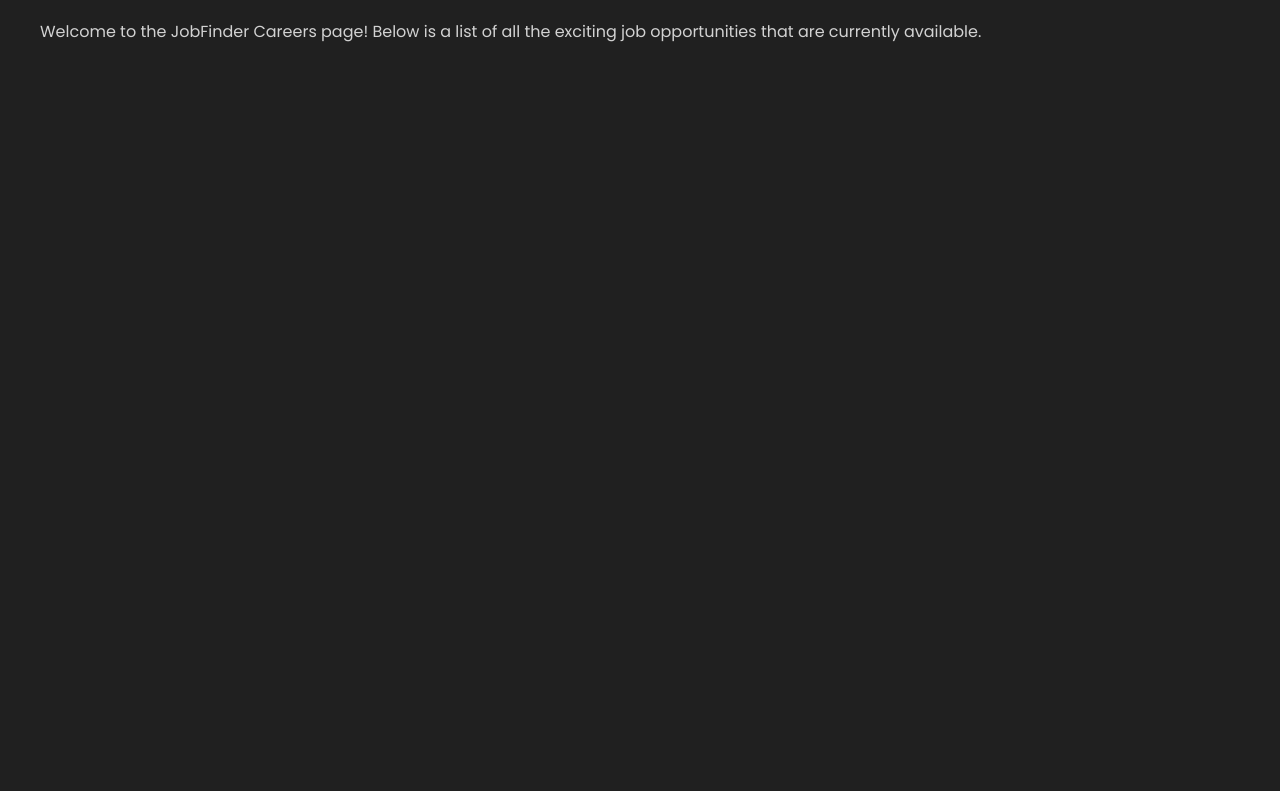
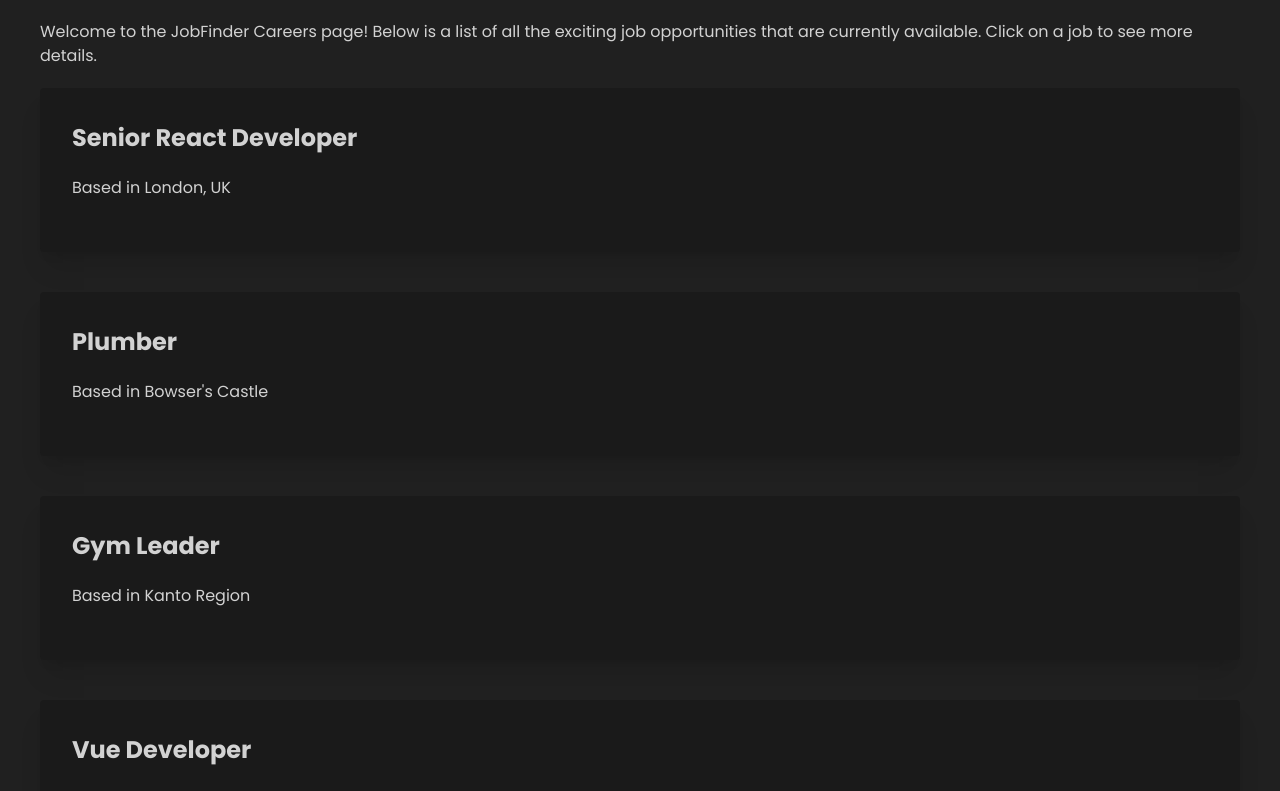
Before and after one commit to michaeleii/jobfinder, a React (Vite) app: page /careers in a window 1280 px wide. Shown: the part 200-991 px from the top of the page. Before the commit the page ends 800 px from the top, so only its background shows below. Built offline with nearby package versions, Linux system fonts and the light colour scheme; data requests are answered from the project's data file.

Commit message:
Add careers page and individual career page

```diff
--- a/data/db.json
+++ b/data/db.json
@@ -4,43 +4,50 @@
 			"id": 1,
 			"title": "Senior React Developer",
 			"salary": 50000,
-			"location": "London, UK"
+			"location": "London, UK",
+			"details": "As a Senior React Developer, you will be responsible for leading the development of complex web applications using React, Redux and other front-end technologies. You will work closely with designers, project managers and other developers to deliver high-quality software solutions."
 		},
 		{
 			"id": 2,
 			"title": "Plumber",
 			"salary": 40000,
-			"location": "Bowser's Castle"
+			"location": "Bowser's Castle",
+			"details": "As a Plumber, you will be responsible for installing, repairing and maintaining plumbing systems in residential and commercial buildings. You will work with a variety of tools and equipment to identify and fix plumbing problems and ensure that the systems are functioning properly."
 		},
 		{
 			"id": 3,
 			"title": "Gym Leader",
 			"salary": 75000,
-			"location": "Kanto Region"
+			"location": "Kanto Region",
+			"details": "As a Gym Leader, you will be responsible for designing and leading challenging Pokemon battles for trainers who visit your gym. You will use your knowledge of Pokemon types, moves and strategies to create unique and exciting battles that test the skills of the trainers who challenge you."
 		},
 		{
 			"id": 4,
 			"title": "Vue Developer",
 			"salary": 40000,
-			"location": "Liverpool, UK"
+			"location": "Liverpool, UK",
+			"details": "As a Vue Developer, you will be responsible for building web applications using Vue.js, Vuex and other front-end technologies. You will work closely with designers and other developers to create high-quality software solutions that meet the needs of clients and users."
 		},
 		{
 			"id": 5,
 			"title": "Tutorial Maker",
 			"salary": 35000,
-			"location": "Manchester, UK"
+			"location": "Manchester, UK",
+			"details": "As a Tutorial Maker, you will be responsible for creating high-quality tutorials and instructional materials for a variety of subjects and audiences. You will use your expertise in a particular field to create engaging and informative content that helps learners understand and master new concepts."
 		},
 		{
 			"id": 6,
 			"title": "Website Manager",
 			"salary": 50000,
-			"location": "Berlin, Germany"
+			"location": "Berlin, Germany",
+			"details": "As a Website Manager, you will be responsible for overseeing the development, maintenance and content of one or more websites. You will work with designers, developers and content creators to ensure that the website(s) are up-to-date, user-friendly and meet the needs of the target audience."
 		},
 		{
 			"id": 7,
 			"title": "Food Tester",
 			"salary": 30000,
-			"location": "London, UK"
+			"location": "London, UK",
+			"details": "As a Food Tester, you will be responsible for sampling and evaluating various food products for taste, texture, aroma and appearance. You will provide feedback to food producers and manufacturers to help them improve the quality of their products and ensure that they meet industry standards and regulations."
 		}
 	]
 }
--- a/package.json
+++ b/package.json
@@ -6,7 +6,8 @@
 	"scripts": {
 		"dev": "vite",
 		"build": "tsc && vite build",
-		"preview": "vite preview"
+		"preview": "vite preview",
+		"server": "json-server --watch ./data/db.json --port 4000"
 	},
 	"dependencies": {
 		"json-server": "^0.17.3",
--- /dev/null
+++ b/src/interfaces/Career.ts
@@ -0,0 +1,9 @@
+interface Career {
+	id: number;
+	title: string;
+	salary: number;
+	location: string;
+	details: string;
+}
+
+export default Career;
--- a/src/layouts/CareersLayout.tsx
+++ b/src/layouts/CareersLayout.tsx
@@ -6,7 +6,8 @@
 			<h2>Careers</h2>
 			<p>
 				Welcome to the JobFinder Careers page! Below is a list of all the
-				exciting job opportunities that are currently available.
+				exciting job opportunities that are currently available. Click on a job
+				to see more details.
 			</p>
 			<Outlet />
 		</div>
--- /dev/null
+++ b/src/pages/careers/CareerDetails.tsx
@@ -0,0 +1,24 @@
+import { Params, useLoaderData } from "react-router-dom";
+import Career from "../../interfaces/Career";
+
+function CareerDetails() {
+	const career = useLoaderData() as Career;
+
+	return (
+		<div className="card bg-base-300 hover:bg-primary hover:text-primary-content transition-colors duration-500 ease-in-out shadow-xl">
+			<div className="card-body">
+				<h2>{career.title}</h2>
+				<p>Starting Salary: ${career.salary}</p>
+				<p>Location: {career.location}</p>
+				<p>{career.details}</p>
+			</div>
+		</div>
+	);
+}
+export default CareerDetails;
+
+export const careerDetailsLoader = async ({ params }: { params: Params }) => {
+	const { id } = params;
+	const response = await fetch(`http://localhost:4000/careers/${id}`);
+	return response.json();
+};
--- a/src/pages/careers/Careers.tsx
+++ b/src/pages/careers/Careers.tsx
@@ -1,7 +1,27 @@
+import { Link, useLoaderData } from "react-router-dom";
+import Career from "../../interfaces/Career";
+
 function Careers() {
-	return <div></div>;
+	const careers = useLoaderData() as Career[];
+	return (
+		<div className="flex flex-col gap-10">
+			{careers.map((career) => (
+				<div className="card bg-base-300 hover:bg-primary hover:text-primary-content transition-colors duration-500 ease-in-out shadow-xl">
+					<div className="card-body">
+						<Link to={`/careers/${career.id}`}>
+							<h3>{career.title}</h3>
+							<p>Based in {career.location}</p>
+						</Link>
+					</div>
+				</div>
+			))}
+		</div>
+	);
 }
 export default Careers;
 
 //loader function
-const careersLoader = async () => {};
+export const careersLoader = async () => {
+	const response = await fetch("http://localhost:4000/careers");
+	return response.json();
+};
--- a/src/routes/Routes.tsx
+++ b/src/routes/Routes.tsx
@@ -7,7 +7,10 @@
 import Contact from "../pages/help/Contact";
 import NotFound from "../pages/NotFound";
 import CareersLayout from "../layouts/CareersLayout";
-import Careers from "../pages/careers/Careers";
+import Careers, { careersLoader } from "../pages/careers/Careers";
+import CareerDetails, {
+	careerDetailsLoader,
+} from "../pages/careers/CareerDetails";
 
 const routes: RouteObject[] = [
 	{
@@ -27,7 +30,14 @@
 			{
 				path: "careers",
 				element: <CareersLayout />,
-				children: [{ path: "", element: <Careers /> }],
+				children: [
+					{ path: "", element: <Careers />, loader: careersLoader },
+					{
+						path: ":id",
+						element: <CareerDetails />,
+						loader: careerDetailsLoader,
+					},
+				],
 			},
 			{ path: "*", element: <NotFound /> },
 		],
```
